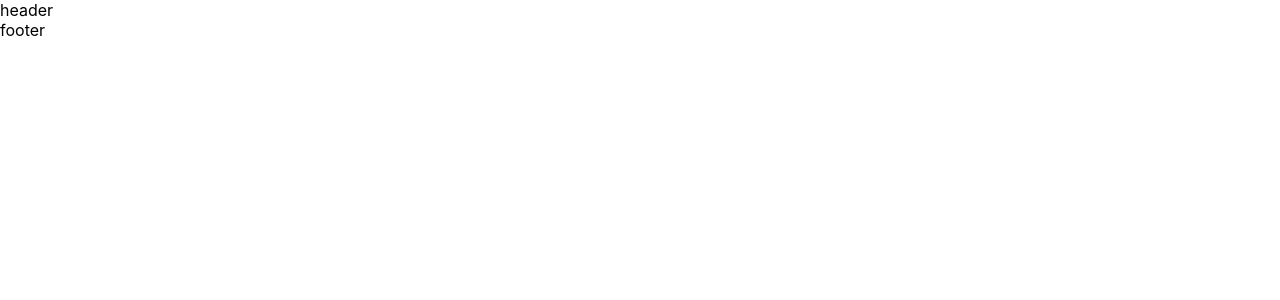
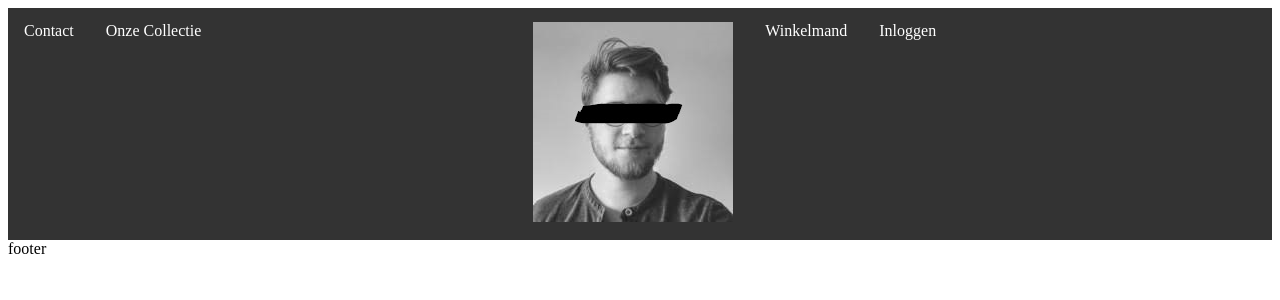
Before and after one commit to mawnloner/beroeps2Opdracht1, a Next.js app in the folder verzameling/: page / in a window 1280 px wide. Shown: the top 300 px of the page. Built offline with nearby package versions, Linux system fonts and the light colour scheme.

Commit message:
einde beroeps
iets

```diff
--- a/verzameling/components/basic.tsx
+++ b/verzameling/components/basic.tsx
@@ -3,7 +3,13 @@ import React from 'react'
 export function Header() {
     return (
         <header>
-            header
+            <ul>
+                <li className="links"><a href="">Contact</a></li>
+                <li className="links"><a href="">Onze Collectie</a></li>
+                <li className="midden"><a href=""><img src="/media/test.jpg" alt="" /></a></li>
+                <li className="rechts"><a href="">Winkelmand</a></li>
+                <li className="rechts"><a href="">Inloggen</a></li>
+            </ul>
         </header>
     )
 }
--- a/verzameling/pages/_app.tsx
+++ b/verzameling/pages/_app.tsx
@@ -1,4 +1,4 @@
-import '../styles/globals.css'
+import '../styles/globals.sass'
 import type { AppProps } from 'next/app'
 
 function MyApp({ Component, pageProps }: AppProps) {
--- a/verzameling/styles/globals.css
+++ /dev/null
@@ -1,26 +0,0 @@
-html,
-body {
-  padding: 0;
-  margin: 0;
-  font-family: -apple-system, BlinkMacSystemFont, Segoe UI, Roboto, Oxygen,
-    Ubuntu, Cantarell, Fira Sans, Droid Sans, Helvetica Neue, sans-serif;
-}
-
-a {
-  color: inherit;
-  text-decoration: none;
-}
-
-* {
-  box-sizing: border-box;
-}
-
-@media (prefers-color-scheme: dark) {
-  html {
-    color-scheme: dark;
-  }
-  body {
-    color: white;
-    background: black;
-  }
-}
--- /dev/null
+++ b/verzameling/styles/globals.sass
@@ -0,0 +1,24 @@
+ul
+  list-style-type: none
+  margin: 0
+  padding: 0
+  overflow: hidden
+  background-color: #333
+  li
+      float: left
+      a
+        display: block
+        color: white
+        text-align: center
+        padding: 14px 16px
+        text-decoration: none
+
+li a:hover:not(.active)
+  background-color: #111
+
+
+.active
+  background-color: #04AA6D
+
+.midden
+    margin-left: 300px
```
Also changed, not shown: verzameling/public/media/test.jpg (added), verzameling/styles/Basic.module.scss (added).
